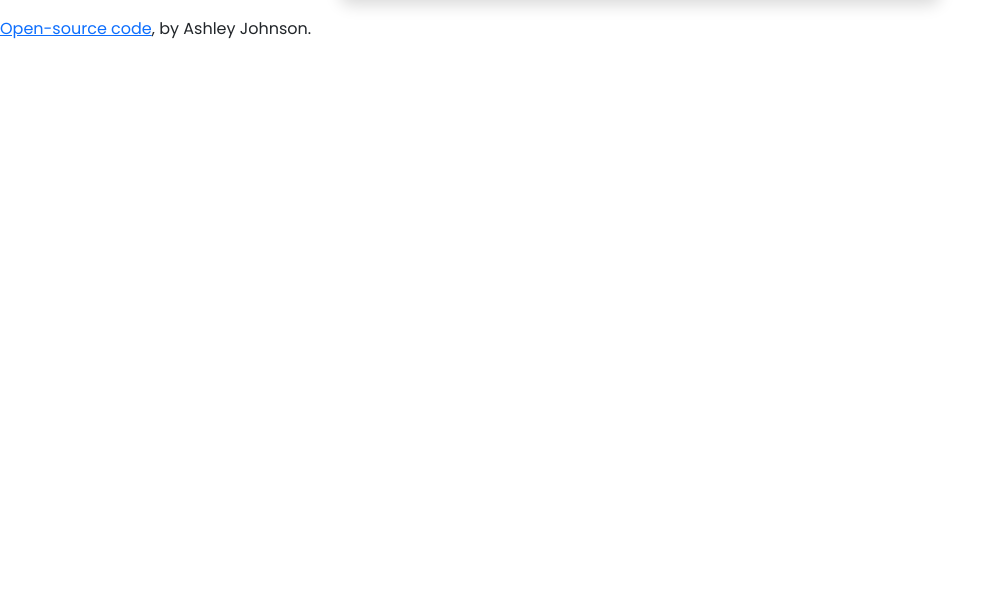
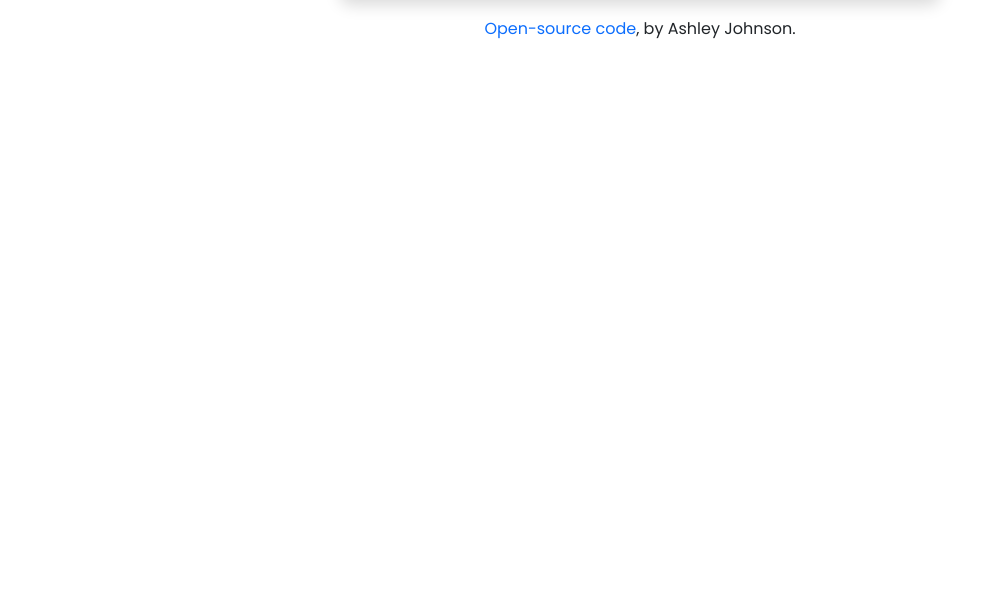
Before and after one commit to ajnomoney/weather-app, a plain HTML site: page index.html in a window 1280 px wide. Shown: the part 205-800 px from the top of the page, without its empty margins (0-1006 px from the left). Drawn offline with nearby package versions, Linux system fonts and the light colour scheme.

Commit message:
Updated footer CSS

```diff
--- a/src/styles.css
+++ b/src/styles.css
@@ -16,6 +16,14 @@ h1 {
 ul {
   margin: 0 0 10px;
   padding: 0;
+}
+
+a {
+  text-decoration: none;
+}
+
+footer {
+  text-align: center;
 }
 
 .temperature {
```
